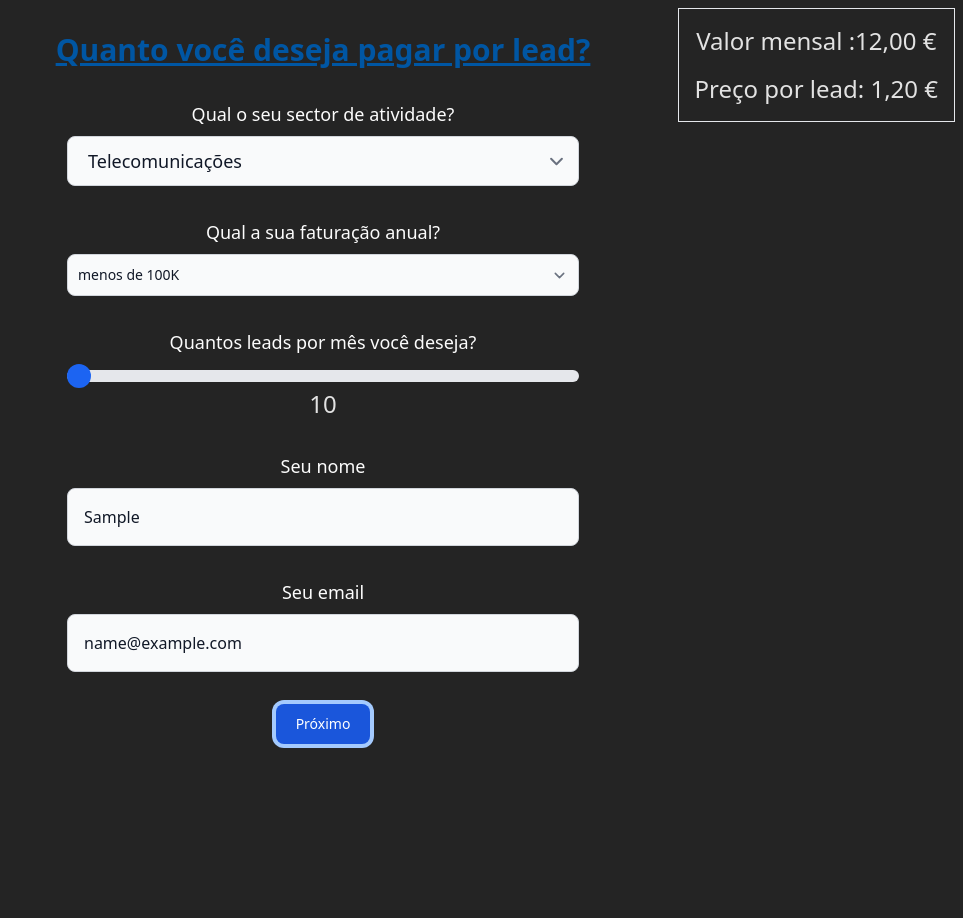
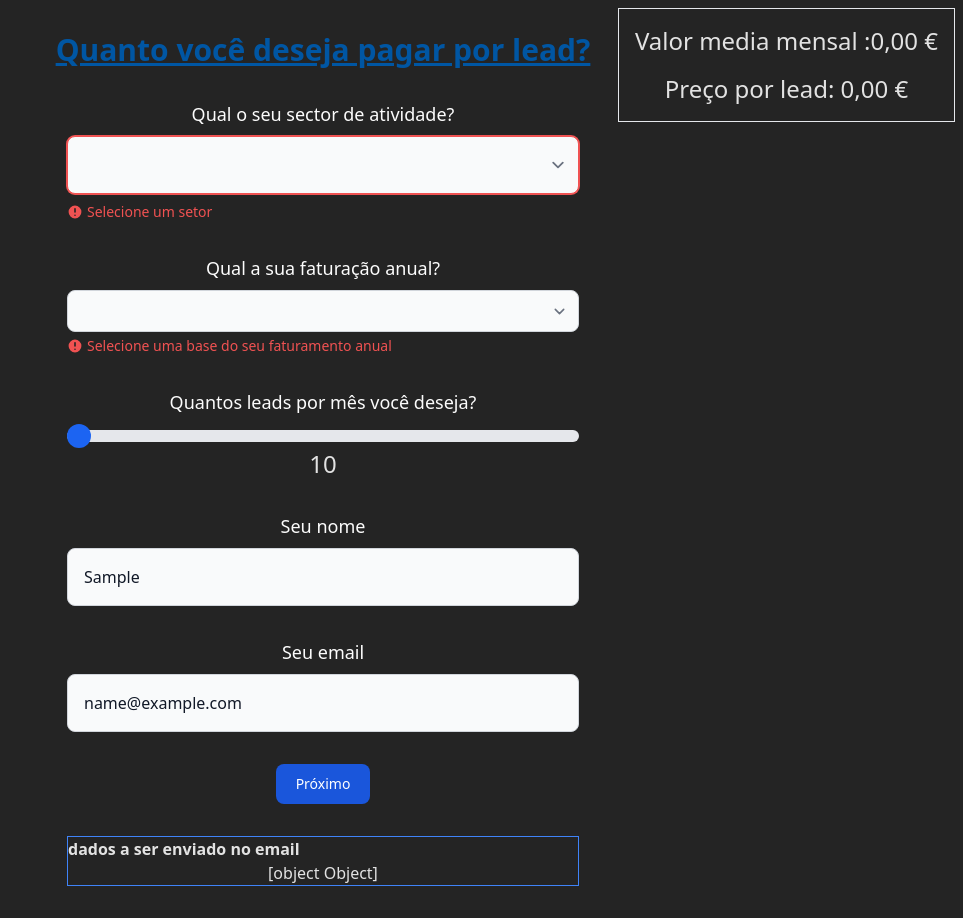
Before and after one commit to wagneraraujo/vv-price, a React (Vite) app: page / in a window 1280 px wide. Both pictures are taken after typing "Sample", "name@example.com" into the empty fields and a click on the button "Próximo". Shown: the whole page, without its empty margins (317-1280 px from the left). Before the commit the page ends 800 px from the top, so only its background shows below. Built offline with nearby package versions, Linux system fonts and the light colour scheme.

Commit message:
layout ex

```diff
--- a/src/components/LeadPrice.tsx
+++ b/src/components/LeadPrice.tsx
@@ -4,7 +4,6 @@ import { zodResolver } from "@hookform/resolvers/zod";
 import { useEffect, useState } from "react";
 import calculatePrice from "../utils/calculatePrice";
 import formatPrice from "../utils/formatPrice";
-import { getVolumeDiscount } from "../utils/dataPrice";
 
 const formSchema = z.object({
   name: z
@@ -19,11 +18,11 @@ const formSchema = z.object({
     })
     .optional(),
   sector_of_activity: z.string().min(2, {
-    message: "O setor de atividade deve ter pelo menos 2 caracteres",
+    message: "Selecione um setor",
   }),
   annual_turnover: z
     .string()
-    .min(1, { message: "O faturam   ento anual deve ser maior que 0" })
+    .min(1, { message: "Selecione uma base do seu faturamento anual" })
     .optional(),
   lead_month: z
     .number()
@@ -43,26 +42,23 @@ export default function LeadPriceForm() {
     finalPrice: 0,
   });
 
+  const [sendData, setSendData] = useState({});
+
   const form = useForm<FormSchema>({
     resolver: zodResolver(formSchema),
     defaultValues: {
       name: "",
       email: "",
-      sector_of_activity: "Telecomunicações",
-      annual_turnover: "0",
+      sector_of_activity: "",
+      annual_turnover: "",
       lead_month: 10,
     },
   });
-
-  const onSubmit = (data: FormSchema) => {
-    console.log("data", data);
-  };
 
   const watchedSector = form.watch("sector_of_activity");
   const watchedTurnover = form.watch("annual_turnover");
   const watchedLeads = form.watch("lead_month");
 
-  console.log("watchedTurnover", watchedTurnover);
   useEffect(() => {
     if (watchedLeads && watchedSector && watchedTurnover) {
       const calculation = calculatePrice(
@@ -71,13 +67,6 @@ export default function LeadPriceForm() {
         watchedLeads,
       );
 
-      console.log("useeffect", calculation.totalPrice);
-      // const [priceBreakDown, setPriceBreakDown] = useState({
-      //   basePrice: 0,
-      //   turnoverMultiplayer: 1,
-      //   volumeDiscount: 0,
-      //   finalPrice: 0,
-      // });
       settotalMontlyPrice(calculation.totalPrice);
       setPriceBreakDown({
         basePrice: calculation.basePrice,
@@ -88,6 +77,18 @@ export default function LeadPriceForm() {
       setPricePerLead(calculation.finalPricePerLead);
     }
   }, [watchedLeads, watchedSector, watchedTurnover]);
+  const onSubmit = (data: FormSchema) => {
+    const price = formatPrice(totalMontlyPrice);
+    const newData = {
+      mensal: price,
+      name: data.name,
+      email: data.email,
+      sector: data.sector_of_activity,
+    };
+
+    console.log("data", JSON.stringify(newData));
+    setSendData(JSON.stringify(newData));
+  };
 
   return (
     <form
@@ -95,7 +96,7 @@ export default function LeadPriceForm() {
       onSubmit={form.handleSubmit(onSubmit)}
     >
       <div className="border border-green-400 p-4 text-2xl text-center fixed right-2 top-2 flex flex-col space-y-2">
-        <span>Valor mensal :{formatPrice(totalMontlyPrice)}</span>
+        <span>Valor media mensal :{formatPrice(totalMontlyPrice)}</span>
         <span> Preço por lead: {formatPrice(pricePerLead)}</span>
       </div>
       <div className="space-y-2 mt-8">
@@ -108,7 +109,12 @@ export default function LeadPriceForm() {
         <select
           {...form.register("sector_of_activity")}
           id="field_atividade"
-          className="bg-gray-50 border border-gray-300 text-gray-900 text-lg font-medium rounded-lg focus:ring-blue-500 focus:border-blue-500 block w-full px-5 py-2.5  dark:bg-gray-700 dark:border-gray-600 dark:placeholder-gray-400 dark:text-white dark:focus:ring-blue-500 dark:focus:border-blue-500"
+          // className="bg-gray-50 border border-gray-300 text-gray-900 text-lg font-medium rounded-lg focus:ring-blue-500 focus:border-blue-500 block w-full px-5 py-2.5  dark:bg-gray-700 dark:border-gray-600 dark:placeholder-gray-400 dark:text-white dark:focus:ring-blue-500 dark:focus:border-blue-500"
+          className={`block w-full p-4 text-gray-900 border rounded-lg bg-gray-50 text-base focus:ring-blue-500 focus:border-blue-500 dark:bg-gray-700 dark:border-gray-600 dark:placeholder-gray-400 dark:text-white dark:focus:ring-blue-500 dark:focus:border-blue-500 ${
+            form.formState.errors.sector_of_activity
+              ? "border-red-500 focus:ring-red-500 focus:border-red-500 border-4"
+              : "border-gray-300"
+          }`}
         >
           <option value="Formação">Formação</option>
           <option value="Cosméticos">Cosméticos</option>
@@ -140,6 +146,22 @@ export default function LeadPriceForm() {
           </option>
           <option value="Outro">Outro</option>{" "}
         </select>
+        {form.formState.errors.sector_of_activity && (
+          <p className="text-red-500 text-sm mt-1 flex items-center">
+            <svg
+              className="w-4 h-4 mr-1"
+              fill="currentColor"
+              viewBox="0 0 20 20"
+            >
+              <path
+                fillRule="evenodd"
+                d="M18 10a8 8 0 11-16 0 8 8 0 0116 0zm-7 4a1 1 0 11-2 0 1 1 0 012 0zm-1-9a1 1 0 00-1 1v4a1 1 0 102 0V6a1 1 0 00-1-1z"
+                clipRule="evenodd"
+              />
+            </svg>
+            {form.formState.errors.sector_of_activity?.message}
+          </p>
+        )}
       </div>
 
       <div>
@@ -161,6 +183,23 @@ export default function LeadPriceForm() {
           <option value="5000000">5-10M</option>
           <option value="10000000">mais de 10M</option>
         </select>
+
+        {form.formState.errors.annual_turnover && (
+          <p className="text-red-500 text-sm mt-1 flex items-center">
+            <svg
+              className="w-4 h-4 mr-1"
+              fill="currentColor"
+              viewBox="0 0 20 20"
+            >
+              <path
+                fillRule="evenodd"
+                d="M18 10a8 8 0 11-16 0 8 8 0 0116 0zm-7 4a1 1 0 11-2 0 1 1 0 012 0zm-1-9a1 1 0 00-1 1v4a1 1 0 102 0V6a1 1 0 00-1-1z"
+                clipRule="evenodd"
+              />
+            </svg>
+            {form.formState.errors.annual_turnover?.message}
+          </p>
+        )}
       </div>
 
       <div>
@@ -197,6 +236,22 @@ export default function LeadPriceForm() {
           id="large-input"
           className="block w-full p-4 text-gray-900 border border-gray-300 rounded-lg bg-gray-50 text-base focus:ring-blue-500 focus:border-blue-500 dark:bg-gray-700 dark:border-gray-600 dark:placeholder-gray-400 dark:text-white dark:focus:ring-blue-500 dark:focus:border-blue-500"
         />
+        {form.formState.errors.name && (
+          <p className="text-red-500 text-sm mt-1 flex items-center">
+            <svg
+              className="w-4 h-4 mr-1"
+              fill="currentColor"
+              viewBox="0 0 20 20"
+            >
+              <path
+                fillRule="evenodd"
+                d="M18 10a8 8 0 11-16 0 8 8 0 0116 0zm-7 4a1 1 0 11-2 0 1 1 0 012 0zm-1-9a1 1 0 00-1 1v4a1 1 0 102 0V6a1 1 0 00-1-1z"
+                clipRule="evenodd"
+              />
+            </svg>
+            {form.formState.errors.name?.message}
+          </p>
+        )}
       </div>
 
       <div className="mb-6">
@@ -212,6 +267,22 @@ export default function LeadPriceForm() {
           id="large-input"
           className="block w-full p-4 text-gray-900 border border-gray-300 rounded-lg bg-gray-50 text-base focus:ring-blue-500 focus:border-blue-500 dark:bg-gray-700 dark:border-gray-600 dark:placeholder-gray-400 dark:text-white dark:focus:ring-blue-500 dark:focus:border-blue-500"
         />
+        {form.formState.errors.email && (
+          <p className="text-red-500 text-sm mt-1 flex items-center">
+            <svg
+              className="w-4 h-4 mr-1"
+              fill="currentColor"
+              viewBox="0 0 20 20"
+            >
+              <path
+                fillRule="evenodd"
+                d="M18 10a8 8 0 11-16 0 8 8 0 0116 0zm-7 4a1 1 0 11-2 0 1 1 0 012 0zm-1-9a1 1 0 00-1 1v4a1 1 0 102 0V6a1 1 0 00-1-1z"
+                clipRule="evenodd"
+              />
+            </svg>
+            {form.formState.errors.email?.message}
+          </p>
+        )}
       </div>
 
       <button
@@ -220,6 +291,11 @@ export default function LeadPriceForm() {
       >
         Próximo
       </button>
+
+      <div className="flex w-full mt-2 border border-blue-500 flex-col text-center justify-center">
+        <span className="flex font-bold">dados a ser enviado no email</span>
+        {sendData.toString()}
+      </div>
     </form>
   );
 }
```
